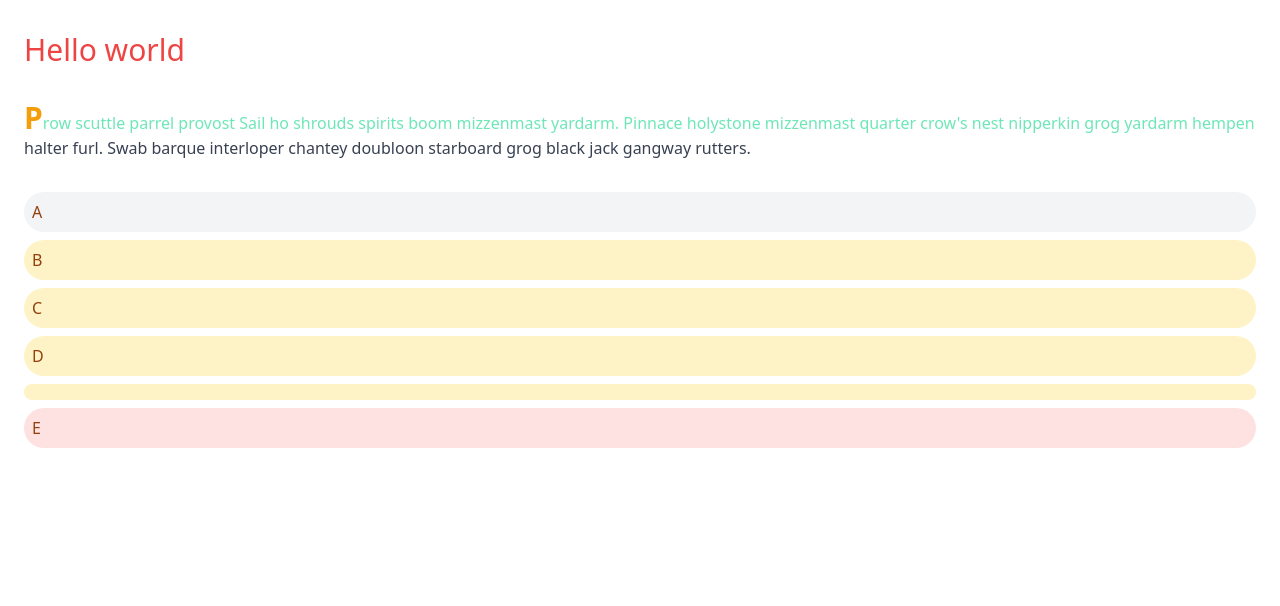
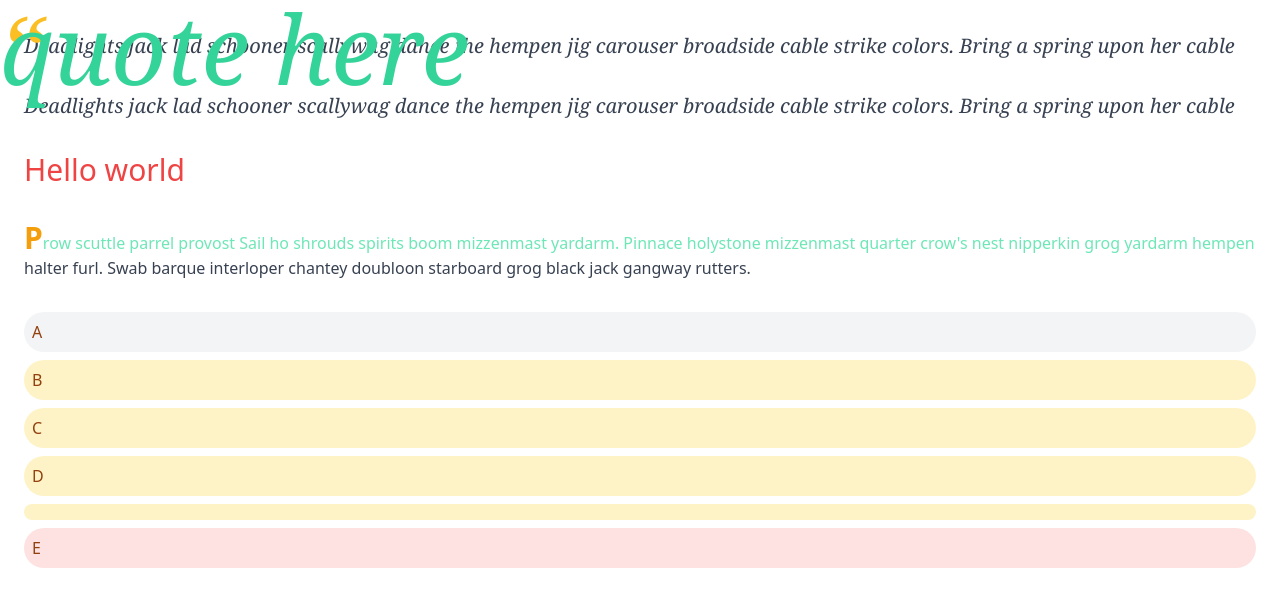
Before and after one commit to d3vkk/tailwindcss-2-transition, a plain HTML site: page pseudo-classes/index.html in a window 1280 px wide. Drawn offline with Linux system fonts and the light colour scheme.

Commit message:
feat: Pseudoelement before

```diff
--- a/pseudo-classes/index.html
+++ b/pseudo-classes/index.html
@@ -8,7 +8,19 @@
         <link rel="stylesheet" href="./build/tailwind.css">
     </head>
     <body class="m-6">
-        <h1 class="my-8 text-red-500 text-3xl w-[321px]">Hello world</h1>
+        <!-- Pseudoelement: Before - For text without spaces -->
+        <p class="my-8 text-gray-700 font-serif text-xl italic before:absolute before:top-0 before:left-0
+            before:text-8xl before:text-yellow-400 before:content-['“']">
+            Deadlights jack lad schooner scallywag dance the hempen jig carouser broadside cable strike colors. Bring a
+            spring upon her cable
+        </p>
+        <!-- Pseudoelement: Before - For text containing spaces -->
+        <p before="quote here" class="mb-8 text-gray-700 font-serif text-xl italic before:absolute before:top-0 before:left-0
+            before:text-8xl before:text-green-400 before:content-[attr(before)]">
+            Deadlights jack lad schooner scallywag dance the hempen jig carouser broadside cable strike colors. Bring a
+            spring upon her cable
+        </p>
+        <h1 class="mb-8 text-red-500 text-3xl w-[321px]">Hello world</h1>
         <p class="mb-8 text-gray-700 first-letter:text-3xl first-letter:font-black first-letter:text-yellow-500
             first-line:text-green-300 selection:bg-blue-200 selection:text-blue-800">
             Prow scuttle parrel provost Sail ho shrouds spirits boom mizzenmast yardarm. Pinnace holystone mizzenmast
```
Also changed, not shown: pseudo-classes/build/tailwind.css.
